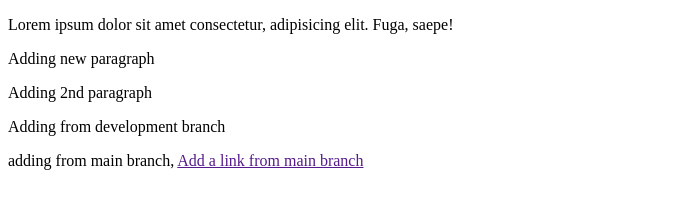
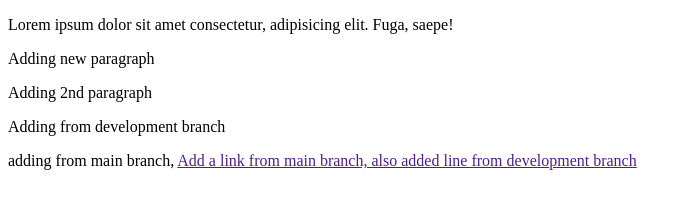
Before and after one commit to NayeemH/Git_test, a plain HTML site: page index.html in a window 1280 px wide. Shown: the whole page, without its empty margins (0-692 px from the left). Drawn offline with Linux system fonts and the light colour scheme.

Commit message:
added in the same line

```diff
--- a/index.html
+++ b/index.html
@@ -11,6 +11,6 @@
     <p>Adding new paragraph</p>
      <p>Adding 2nd paragraph</p>
      <p>Adding from development branch</p>
-     <p>adding from main branch, <a href="">Add a link from main branch</a></p>
+     <p>adding from main branch, <a href="">Add a link from main branch, also added line from development branch</a></p>
 </body>
 </html>
```
